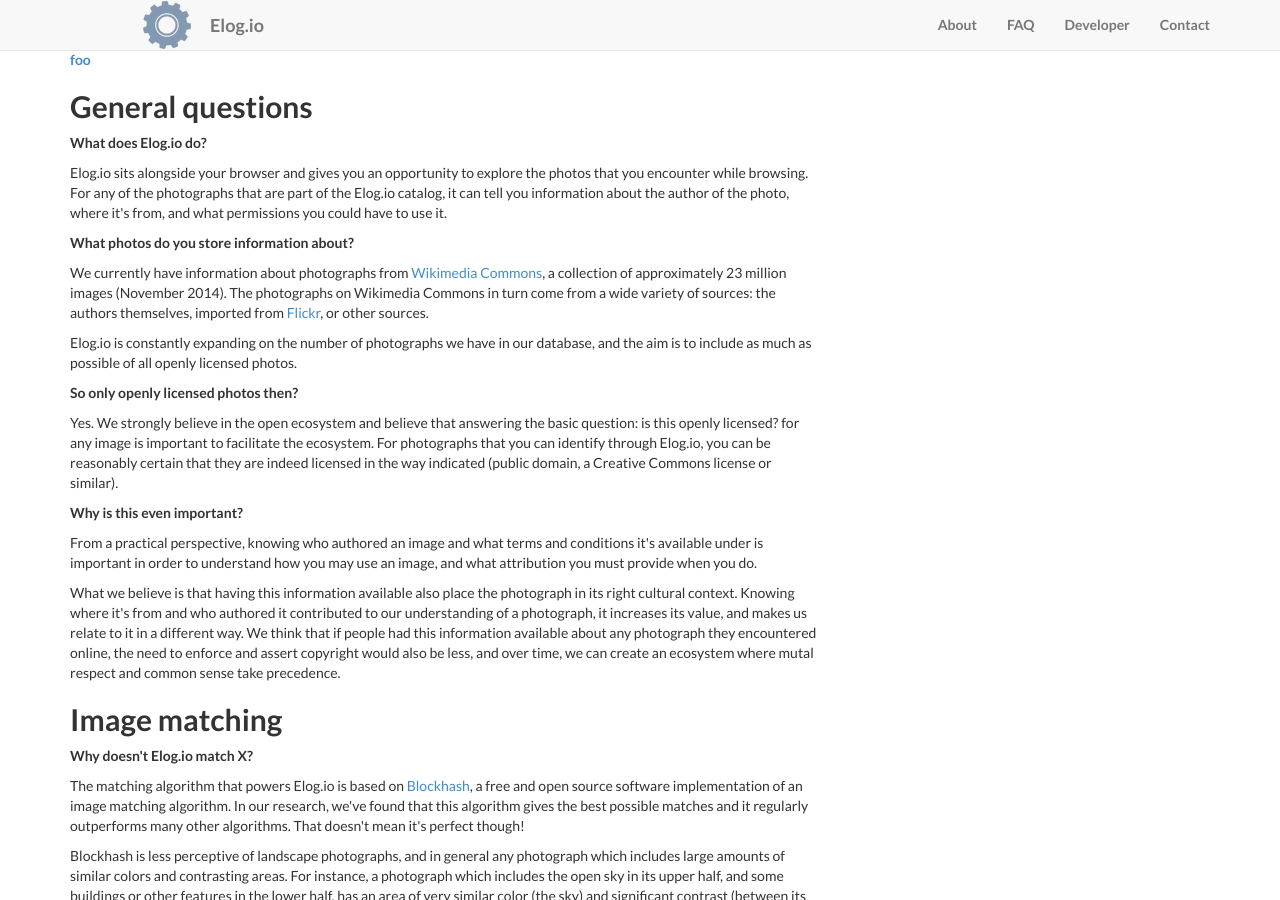
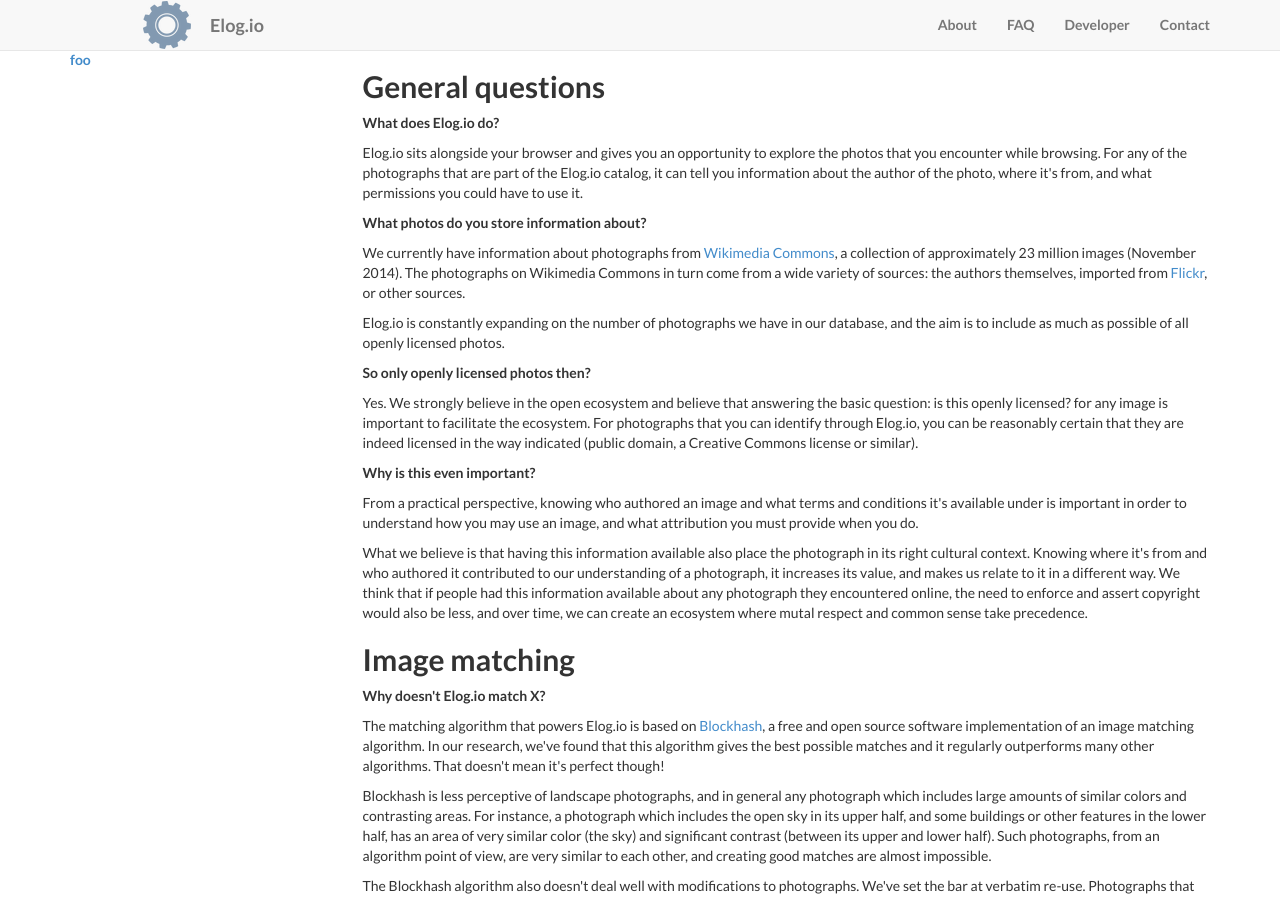
Before and after one commit to commonsmachinery/elogio, a Jekyll site: the page built from faq.html, in a window 1280 px wide and 900 px high. Built offline with Jekyll 4.4.1, drawn with Linux system fonts in a browser that asks for light colours; nearby versions of some CDN libraries; library files that are not in the unit come from our copies.

Commit message:
Update grip

```diff
--- a/_layouts/faq.html
+++ b/_layouts/faq.html
@@ -6,10 +6,10 @@
 		{% include navigation.html %}
         <div class="container" style="padding-top: 50px">
           <div class="row">
-            <div class="col-lg-8">
+            <div class="col-lg-3">
                 <a href="fff">foo</a>
             </div>
-            <div class="col-lg-8">
+            <div class="col-lg-9">
                 {{ page.content }}
             </div>
           </div>
```
